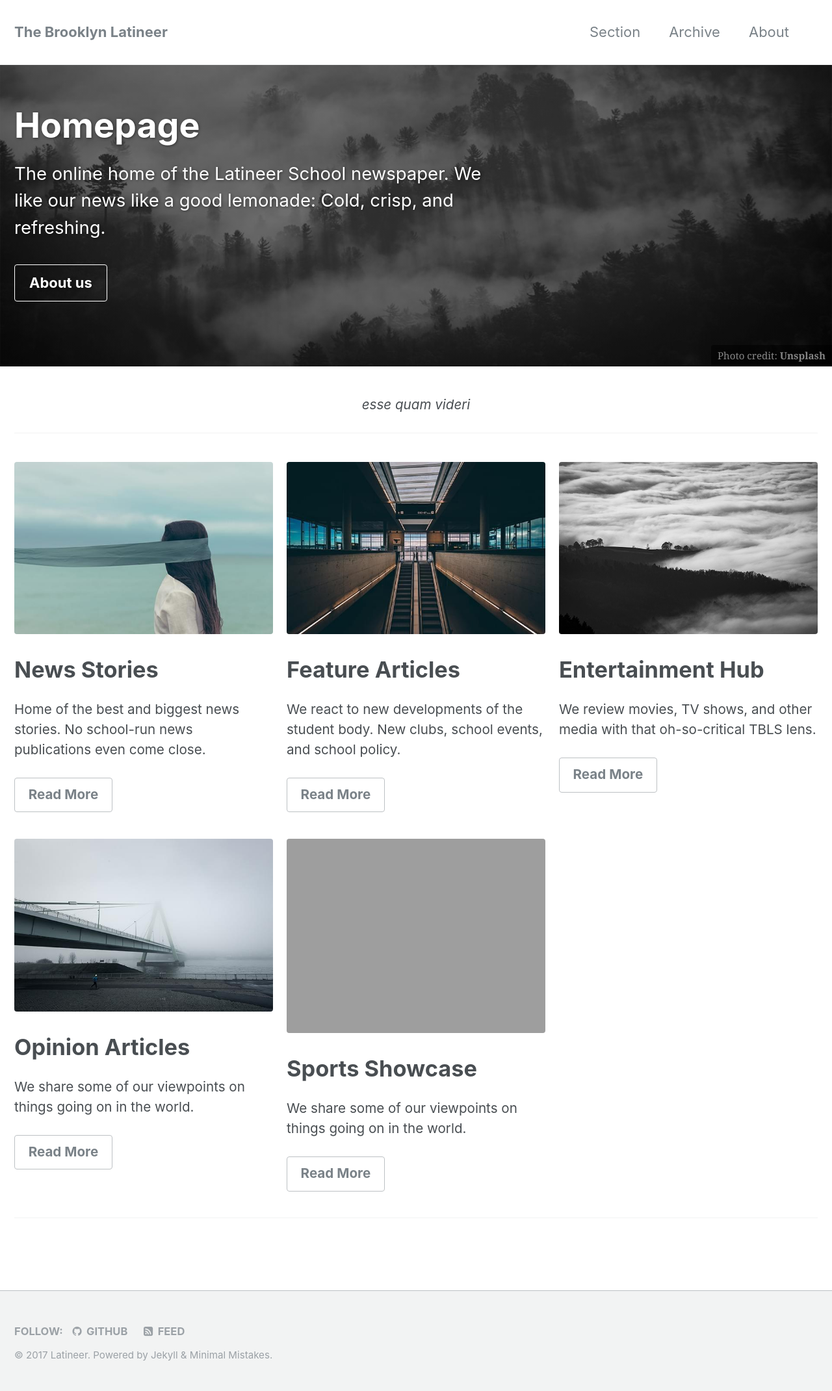
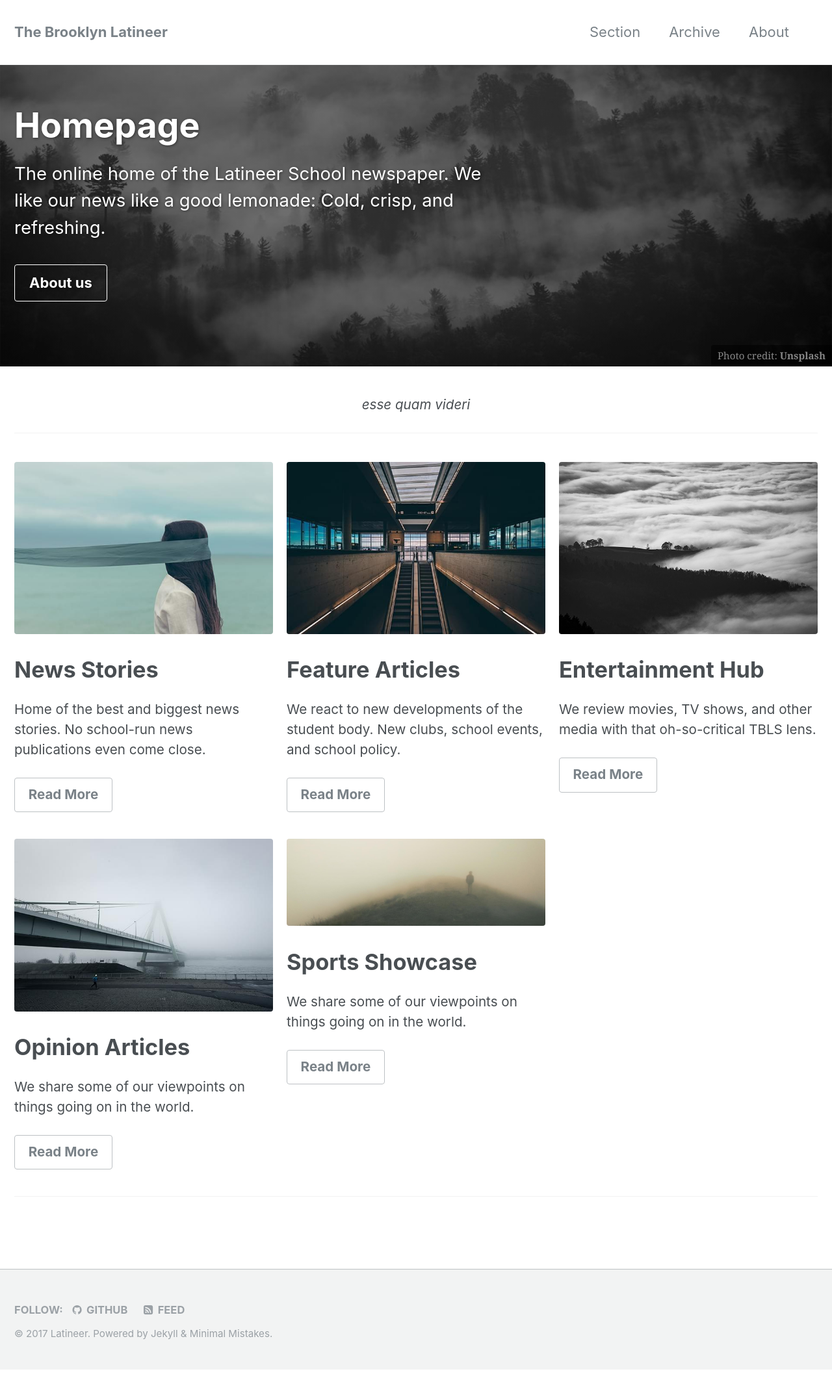
Before and after one commit to rvente/site, a Jekyll site: the page built from _pages/splash-page.md, in a window 1280 px wide. Shown: the whole page at 65% size. Built offline with Jekyll 4.4.1, drawn with Linux system fonts in a browser that asks for light colours; after the commit the page ends 2108 px from its top, so only the background shows below that.

Commit message:
Update splash-page.md

```diff
--- a/_pages/splash-page.md
+++ b/_pages/splash-page.md
@@ -42,7 +42,7 @@ feature_row:
     url: "/section/#opinions"
     btn_label: "Read More"
     btn_class: "btn--inverse"
-  - image_path: /assets/images/unsplash-gallery-image-5-th.jpg
+  - image_path: /assets/images/unsplash-image-5.jpg
     alt: "placeholder image 5"
     title: "Sports Showcase"
     excerpt: "We share some of our viewpoints on things going on in the world."
```
